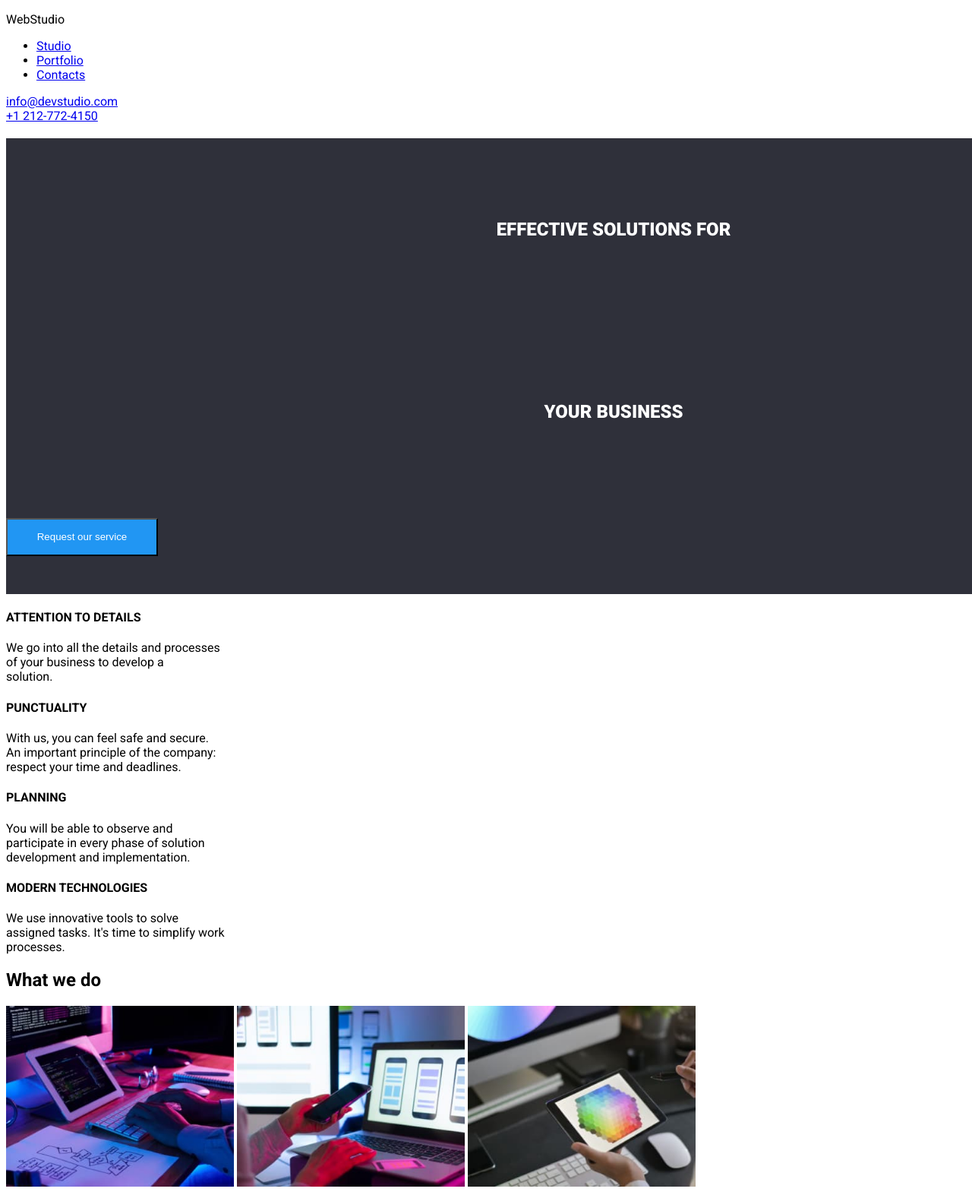
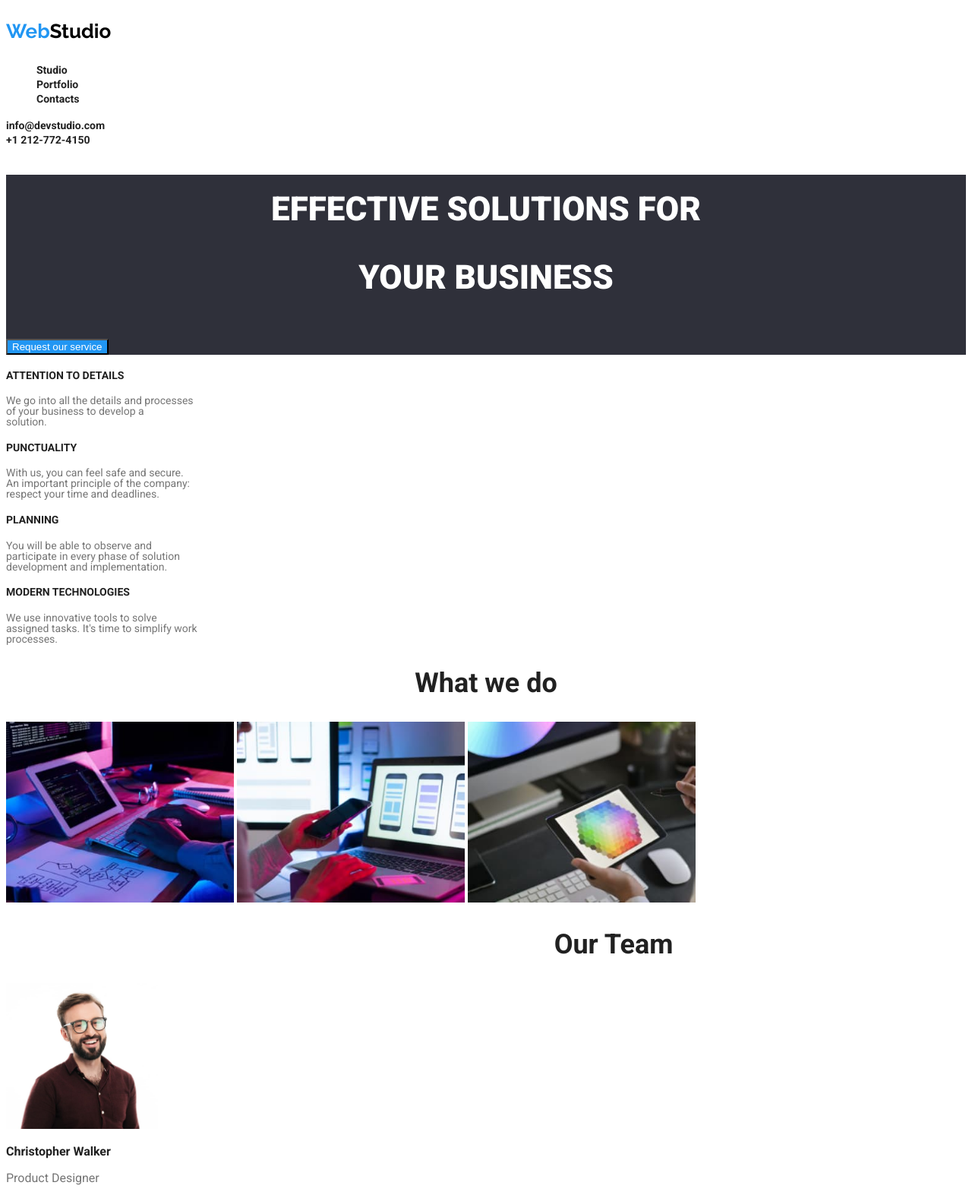
Before and after one commit to Narcisa3/goit-markup-hw-02, a plain HTML site: page index.html in a window 1280 px wide. Shown: the top 1573 px of the page at 76% size. Drawn offline with Linux system fonts and the light colour scheme.

Commit message:
Modificarile finale (sper)
Modificarile in css si adaugare de fonturi si inca o clasa in html.

```diff
--- a/css/style.css
+++ b/css/style.css
@@ -8,42 +8,85 @@
     --dark-black: #000000;
     --dark: #2F303A;
     --light: #ECECEC;
+    --primary-font: 'Roboto', sans-serif;
+    --secondary-font: 'Raleway', sans-serif;
 }
 
 body{
-    font-family: Roboto;
+    font-family: var(--primary-font);
 }
 
 /* Header style */
-.header {}
 
-.logo {}
+.header {
+    width: 1600;
+    height: 80;
+}
 
-.header__nav {}
+.logo span {
+    color: var(--blue);
+}
 
-.header__info {}
+.logo {
+    font-weight: 700;
+    font-size: 26px;
+    font-family: var(--secondary-font);
+}
+
+.header__nav ul {
+    list-style: none;
+}
+
+.header__nav a {
+    text-decoration: none;
+    font-weight: 700;
+    font-size: 14px;
+    line-height: 16px;
+    color: var(--black);
+}
+
+.header__nav a:hover {
+    color: var(--blue);
+}
+
+.header__nav a:focus {
+    cursor: pointer;
+}
+
+.header__info a {
+    text-decoration: none;
+    font-weight: 700;
+    font-size: 14px;
+    line-height: 16px;
+    color: var(--black);
+}
+
+.header__info a:hover {
+    color: var(--blue);
+}
 
 /* Index style */
 
 /* Presentation style */
+
 .presentation {
-    width: 1600px;
-    height: 600px;
+    width: 1600;
+    height: 600;
     background-color: var(--dark);
 }
 
 .presentation__title {
     font-weight: 900;
-    font-size: 44;
-    line-height: 10;
+    font-size: 44px;
+    line-height: 90px;
     text-transform: uppercase;
     text-align: center;
     color: var(--white);
 }
 
 .presentation__push {
-    width: 200px;
-    height: 50px;
+    width: 200;
+    height: 50;
     text-align: center;
     color: var(--white);
     background-color: var(--blue);
@@ -59,26 +102,61 @@ body{
 }
 
 /* About section style */
-.about{}
 
-.about__title {}
+.about{
+    width: 1170px;
+}
 
-.about__text {}
+.about__title {
+    font-weight: 700;
+    font-size: 14px;
+    text-transform: uppercase;
+    color: var(--black);
+}
+
+.about__text {
+    font-weight: 400;
+    font-size: 14px;
+    line-height: 14px;
+    color: var(--gray);
+}
+
+.img-title {
+    font-weight: 700;
+    font-size: 36px;
+    text-align: center;
+    color: var(--black);
+}
 
 /* Our team style */
-.team {}
 
-.team__title {}
+.team {
+    width: 1600px;
+}
 
-.team__subtitle {}
+.team__title {
+    font-weight: 700;
+    font-size: 36px;
+    text-align: center;
+    color: var(--black);
+}
 
-.team__text {}
+.team__subtitle {
+    font-weight: 500;
+    font-size: 16px;
+    color: var(--black);
+}
 
-
+.team__text {
+    font-weight: 400;
+    font-size: 16px;
+    color: var(--gray);
+}
 
 /* Portfolio style */
 
 /* Buttons style */
+
 .button__push {
     background-color: var(--light-gray);
     color: var(--black)
@@ -95,18 +173,50 @@ body{
 
 /* Container info style */
 
-.container {}
+.container {
+    width: 370px;
+}
 
-.container__title {}
+.container__title {
+    font-weight: 700;
+    font-size: 18px;
+    line-height: 30px;
+    color: var(--black);
+}
 
-.container__text {}
+.container__text {
+    font-weight: 400;
+    font-size: 16px;
+    line-height: 25px;
+    color: var(--gray);
+}
 
 /* Footer style */
 
-.footer {}
+.footer {
+    width: 1600px;
+    height: 251px;
+    background-color:var(--dark);
+}
 
-.footer__address {}
+.footer__address {
+    font-weight: 400;
+    font-size: 14px;
+    color: var(--white);
+}
 
-.footer__mail {}
+.footer__mail a {
+    text-decoration: none;
+    font-weight: 400;
+    font-size: 14px;
+    line-height: 16px;
+    color: var(--gray);
+}
 
-.footer__tel {}
+.footer__tel a {
+    text-decoration: none;
+        font-weight: 400;
+        font-size: 14px;
+        line-height: 16px;
+        color: var(--gray);
+}
--- a/index.html
+++ b/index.html
@@ -7,6 +7,10 @@
     <link rel="preconnect" href="https://fonts.gstatic.com" crossorigin>
     <link
         href="https://fonts.googleapis.com/css2?family=Roboto:ital,wght@0,100;0,300;0,400;0,500;0,700;0,900;1,100;1,300;1,400;1,500;1,700;1,900&display=swap"
+        rel="stylesheet">
+    <link rel="preconnect" href="https://fonts.googleapis.com">
+    <link rel="preconnect" href="https://fonts.gstatic.com" crossorigin>
+    <link href="https://fonts.googleapis.com/css2?family=Raleway:ital,wght@0,100..900;1,100..900&display=swap"
         rel="stylesheet">
     <link rel="stylesheet" href="./css/style.css">
 </head>
@@ -68,7 +72,7 @@
             <!-- Div with images -->
         <section>
             <div>
-                <h2>What we do</h2>
+                <h2 class="img-title">What we do</h2>
                 <img src="./images/foto-1.jpg" alt="O persoana care tasteaza" width="300">
                 <img src="./images/foto-2.jpg" alt="O persoana care compara" width="300">
                 <img src="./images/foto-3.jpg" alt="O persoana care creaza un design" width="300">
```
Also changed, not shown: portfolio.html (+4 -0 lines).
